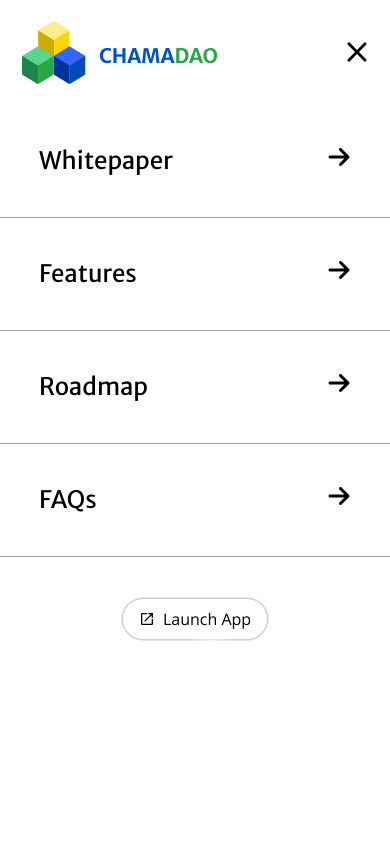
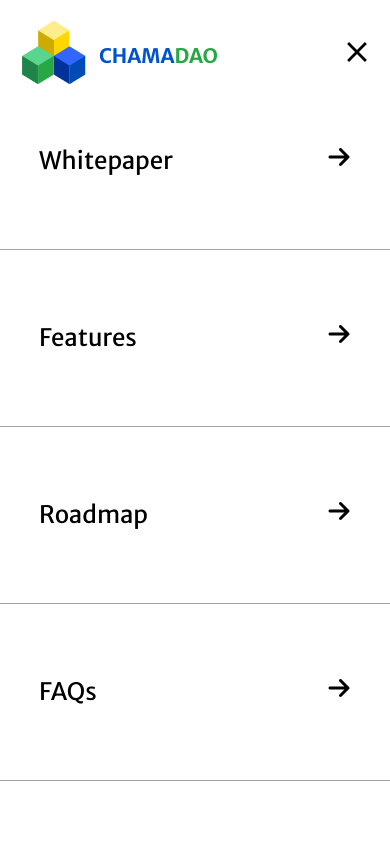
Before and after one commit to Chama-DAO/landing, a React (Vite) app in the folder src/chama-dao-home-frontend/: page / in a window 390 px wide. Both pictures are taken after a click on the element 357 px from the left and 52 px from the top of the page. Shown: the top 844 px of the page. Built offline with nearby package versions, Linux system fonts and the light colour scheme; no server answers.

Commit message:
fix: add gap to navbar items for improved spacing

```diff
--- a/src/chama-dao-home-frontend/src/components/Navbar.tsx
+++ b/src/chama-dao-home-frontend/src/components/Navbar.tsx
@@ -57,7 +57,7 @@ export const MobileNavbar = () => {
             </div>
             <IoMdClose size={34} onClick={handleToggleMenu} />
           </div>
-          <ul className="w-full flex flex-col items-center font-heading">
+          <ul className="w-full flex flex-col items-center font-heading gap-8">
             <li
               className="hover:text-primary ease-in-out duration-200 border-green-700 cursor-pointer my-10 text-2xl w-[80%] flex justify-between"
               onClick={() => handleNavigation("/whitepaper")}
```
